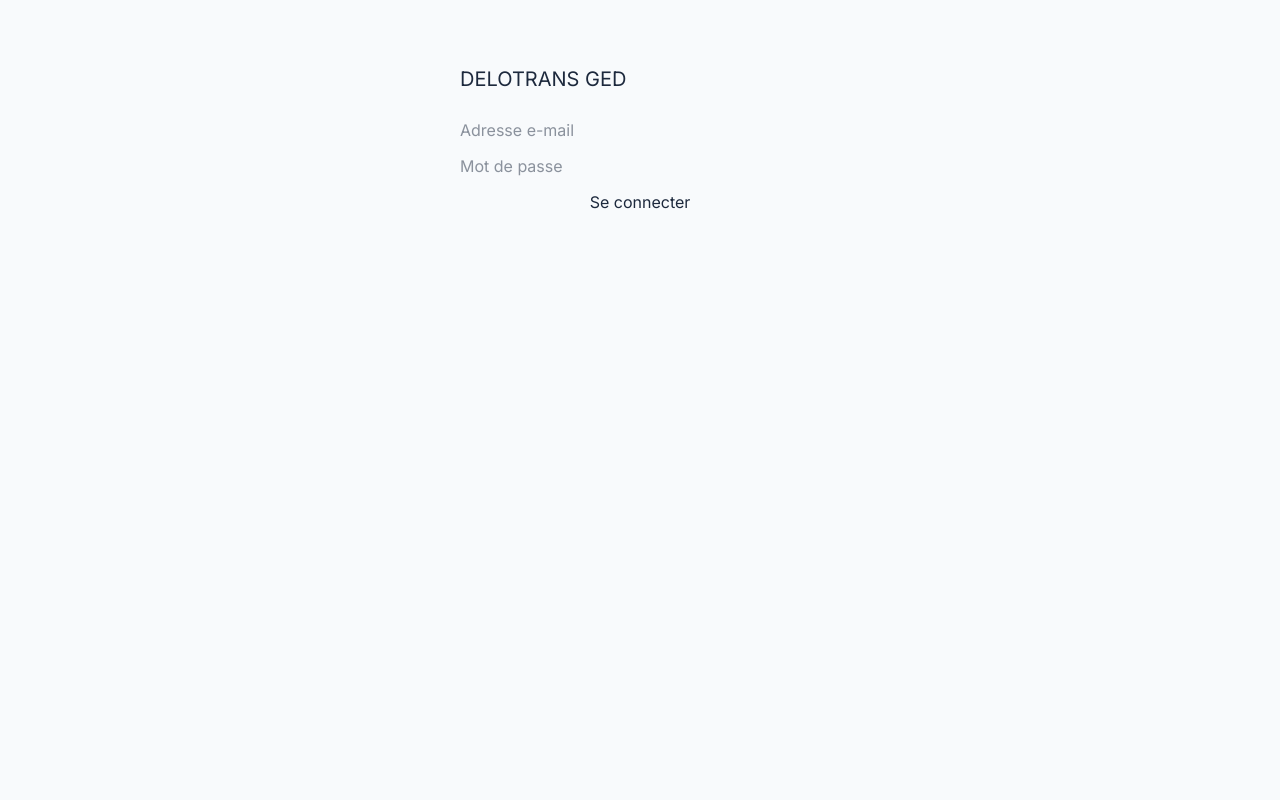
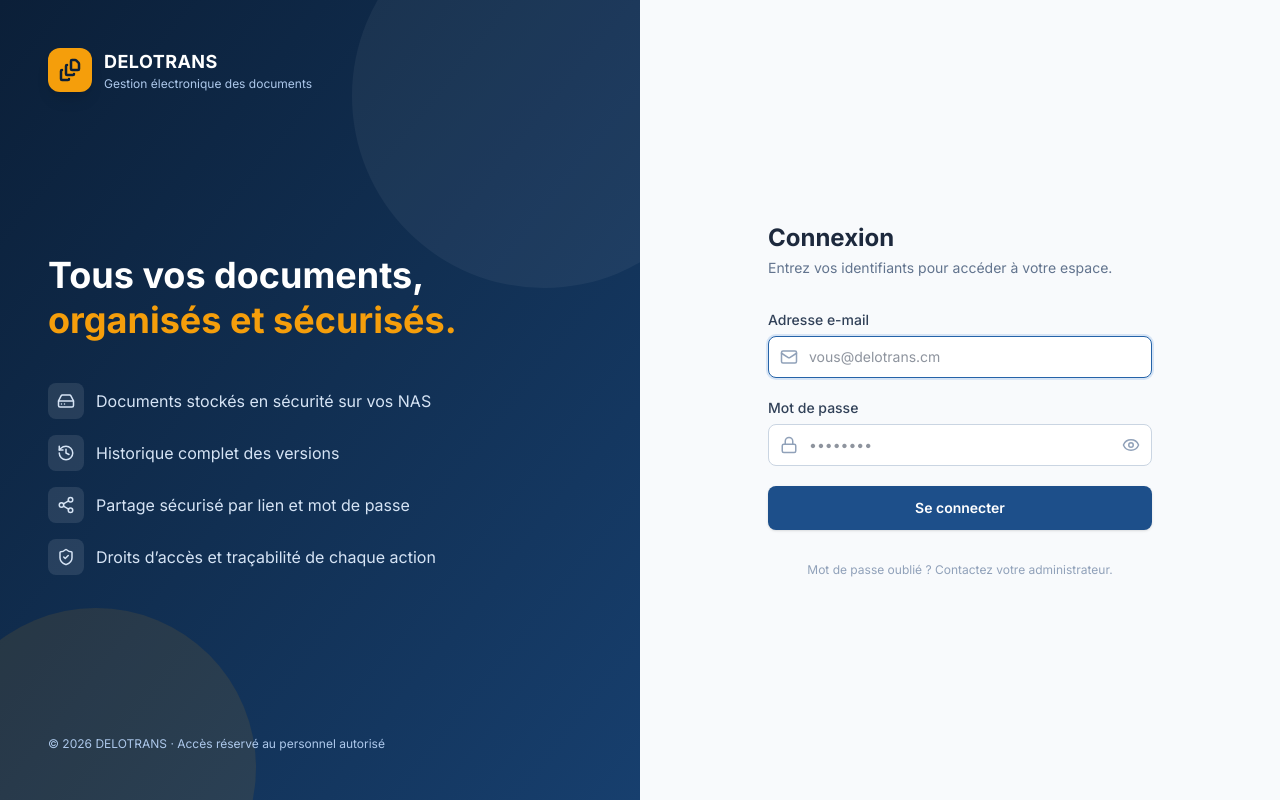
Before and after one commit to tiopacange-cmyk/delotrans-GED, a React (Vite) app in the folder delotrans-mvp-frontend/: page /login in a window 1280 px wide. Built offline with nearby package versions, Linux system fonts and the light colour scheme; no server answers.

Commit message:
Ecran de connexion refait

```diff
--- a/delotrans-mvp-frontend/src/pages/auth/LoginPage.jsx
+++ b/delotrans-mvp-frontend/src/pages/auth/LoginPage.jsx
@@ -1,13 +1,22 @@
 import { useState } from 'react';
 import { useNavigate } from 'react-router-dom';
+import { FileStack, Mail, Lock, Eye, EyeOff, Loader2, AlertCircle, ShieldCheck, HardDrive, Share2, History } from 'lucide-react';
 import { authApi } from '../../api/authApi';
 import { useAuthStore } from '../../stores/authStore';
+
+const ATOUTS = [
+  { icone: HardDrive, texte: 'Documents stockés en sécurité sur vos NAS' },
+  { icone: History, texte: 'Historique complet des versions' },
+  { icone: Share2, texte: 'Partage sécurisé par lien et mot de passe' },
+  { icone: ShieldCheck, texte: 'Droits d’accès et traçabilité de chaque action' },
+];
 
 export default function LoginPage() {
   const navigate = useNavigate();
   const setSession = useAuthStore((state) => state.setSession);
   const [email, setEmail] = useState('');
   const [password, setPassword] = useState('');
+  const [voir, setVoir] = useState(false);
   const [error, setError] = useState('');
   const [loading, setLoading] = useState(false);
 
@@ -20,35 +29,132 @@
       setSession(data.data.user, data.data.token);
       navigate('/');
     } catch (err) {
-      setError(err.response?.data?.message || 'Connexion impossible.');
+      const code = err.response?.status;
+      if (code === 429) setError('Trop de tentatives. Patientez une minute avant de réessayer.');
+      else if (!err.response) setError('Serveur injoignable. Vérifiez votre connexion.');
+      else setError(err.response?.data?.message || 'Connexion impossible.');
     } finally {
       setLoading(false);
     }
   };
 
   return (
-    <div style={{ maxWidth: 360, margin: '4rem auto' }}>
-      <h1 style={{ fontSize: 20, marginBottom: '1.5rem' }}>DELOTRANS GED</h1>
-      <form onSubmit={handleSubmit} style={{ display: 'flex', flexDirection: 'column', gap: 12 }}>
+    <div className="flex min-h-screen bg-slate-50">
+      {/* Panneau de marque (ordinateur) */}
+      <div className="relative hidden w-1/2 flex-col justify-between overflow-hidden bg-gradient-to-br from-brand-900 via-brand-800 to-brand-700 p-12 text-white lg:flex">
+        <div className="pointer-events-none absolute -right-24 -top-24 h-96 w-96 rounded-full bg-white/5" />
+        <div className="pointer-events-none absolute -bottom-32 -left-16 h-80 w-80 rounded-full bg-accent-500/10" />
+
+        <div className="relative flex items-center gap-3">
+          <div className="flex h-11 w-11 items-center justify-center rounded-xl bg-accent-500 text-brand-900 shadow-lg">
+            <FileStack size={24} strokeWidth={2.5} />
+          </div>
+          <div className="leading-tight">
+            <div className="text-lg font-bold tracking-wide">DELOTRANS</div>
+            <div className="text-xs text-brand-200">Gestion électronique des documents</div>
+          </div>
+        </div>
+
+        <div className="relative">
+          <h1 className="max-w-md text-4xl font-bold leading-tight">
+            Tous vos documents, <span className="text-accent-500">organisés et sécurisés.</span>
+          </h1>
+          <ul className="mt-10 space-y-4">
+            {ATOUTS.map(({ icone: Icone, texte }) => (
+              <li key={texte} className="flex items-center gap-3 text-brand-100">
+                <span className="flex h-9 w-9 shrink-0 items-center justify-center rounded-lg bg-white/10">
+                  <Icone size={18} />
+                </span>
+                {texte}
+              </li>
+            ))}
+          </ul>
+        </div>
+
+        <p className="relative text-xs text-brand-200">© {new Date().getFullYear()} DELOTRANS · Accès réservé au personnel autorisé</p>
+      </div>
+
+      {/* Formulaire */}
+      <div className="flex w-full flex-col items-center justify-center px-6 py-12 lg:w-1/2">
+        <div className="w-full max-w-sm">
+          {/* Logo (mobile) */}
+          <div className="mb-10 flex items-center gap-3 lg:hidden">
+            <div className="flex h-11 w-11 items-center justify-center rounded-xl bg-accent-500 text-brand-900">
+              <FileStack size={24} strokeWidth={2.5} />
+            </div>
+            <div className="leading-tight">
+              <div className="text-lg font-bold tracking-wide text-brand-900">DELOTRANS</div>
+              <div className="text-xs text-slate-500">Gestion des documents</div>
+            </div>
+          </div>
+
+          <h2 className="text-2xl font-bold text-slate-800">Connexion</h2>
+          <p className="mt-1 text-sm text-slate-500">Entrez vos identifiants pour accéder à votre espace.</p>
+
+          <form onSubmit={handleSubmit} className="mt-8 space-y-5">
+            <div>
+              <label className="mb-1.5 block text-sm font-medium text-slate-700">Adresse e-mail</label>
+              <div className="relative">
+                <Mail size={18} className="pointer-events-none absolute left-3 top-1/2 -translate-y-1/2 text-slate-400" />
                 <input
                   type="email"
-          placeholder="Adresse e-mail"
+                  autoComplete="email"
+                  autoFocus
+                  placeholder="vous@delotrans.cm"
                   value={email}
                   onChange={(e) => setEmail(e.target.value)}
                   required
+                  className="w-full rounded-lg border border-slate-300 bg-white py-2.5 pl-10 pr-3 text-sm text-slate-800 outline-none transition focus:border-brand-500 focus:ring-2 focus:ring-brand-100"
                 />
+              </div>
+            </div>
+
+            <div>
+              <label className="mb-1.5 block text-sm font-medium text-slate-700">Mot de passe</label>
+              <div className="relative">
+                <Lock size={18} className="pointer-events-none absolute left-3 top-1/2 -translate-y-1/2 text-slate-400" />
                 <input
-          type="password"
-          placeholder="Mot de passe"
+                  type={voir ? 'text' : 'password'}
+                  autoComplete="current-password"
+                  placeholder="••••••••"
                   value={password}
                   onChange={(e) => setPassword(e.target.value)}
                   required
+                  className="w-full rounded-lg border border-slate-300 bg-white py-2.5 pl-10 pr-10 text-sm text-slate-800 outline-none transition focus:border-brand-500 focus:ring-2 focus:ring-brand-100"
                 />
-        {error && <p style={{ color: 'red', fontSize: 13 }}>{error}</p>}
-        <button type="submit" disabled={loading}>
-          {loading ? 'Connexion...' : 'Se connecter'}
+                <button
+                  type="button"
+                  onClick={() => setVoir(!voir)}
+                  title={voir ? 'Masquer' : 'Afficher'}
+                  className="absolute right-2 top-1/2 -translate-y-1/2 rounded p-1 text-slate-400 hover:text-slate-600"
+                >
+                  {voir ? <EyeOff size={18} /> : <Eye size={18} />}
+                </button>
+              </div>
+            </div>
+
+            {error && (
+              <div className="flex items-start gap-2 rounded-lg border border-red-200 bg-red-50 px-3 py-2.5 text-sm text-red-700">
+                <AlertCircle size={18} className="mt-0.5 shrink-0" />
+                <span>{error}</span>
+              </div>
+            )}
+
+            <button
+              type="submit"
+              disabled={loading}
+              className="flex w-full items-center justify-center gap-2 rounded-lg bg-brand-600 px-4 py-3 text-sm font-semibold text-white shadow-sm transition hover:bg-brand-700 disabled:opacity-60"
+            >
+              {loading && <Loader2 size={18} className="animate-spin" />}
+              {loading ? 'Connexion…' : 'Se connecter'}
             </button>
           </form>
+
+          <p className="mt-8 text-center text-xs text-slate-400">
+            Mot de passe oublié ? Contactez votre administrateur.
+          </p>
+        </div>
+      </div>
     </div>
   );
 }
```
Lines whose indentation alone changed are shown as unchanged.
